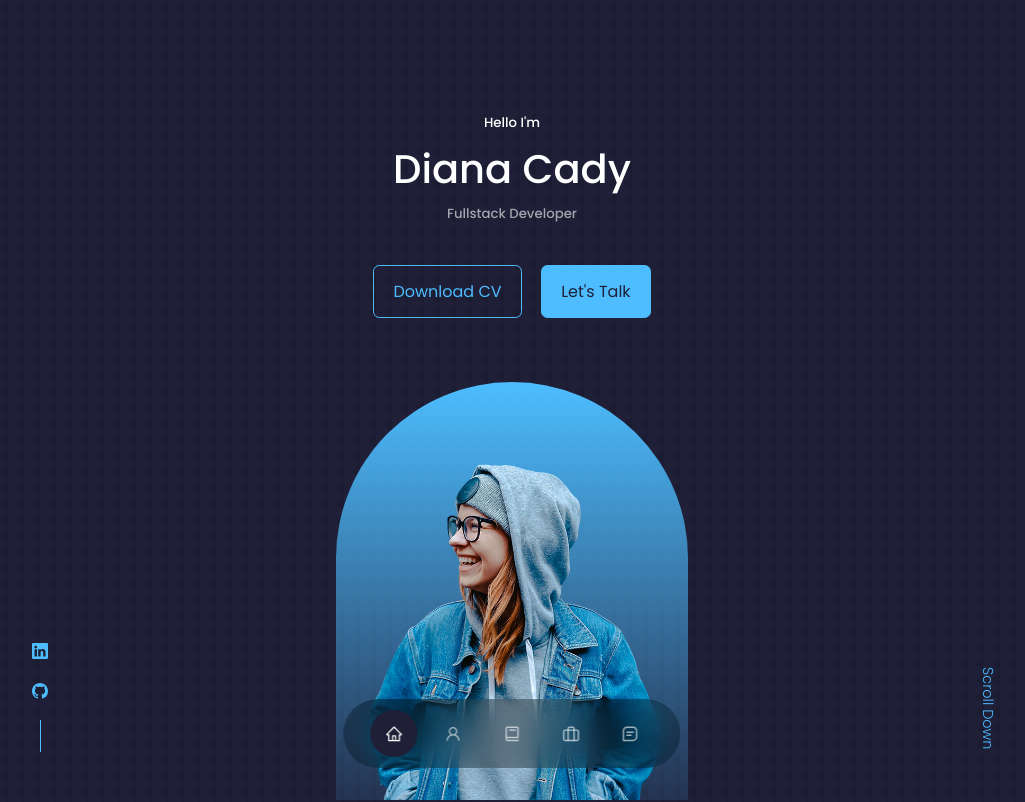
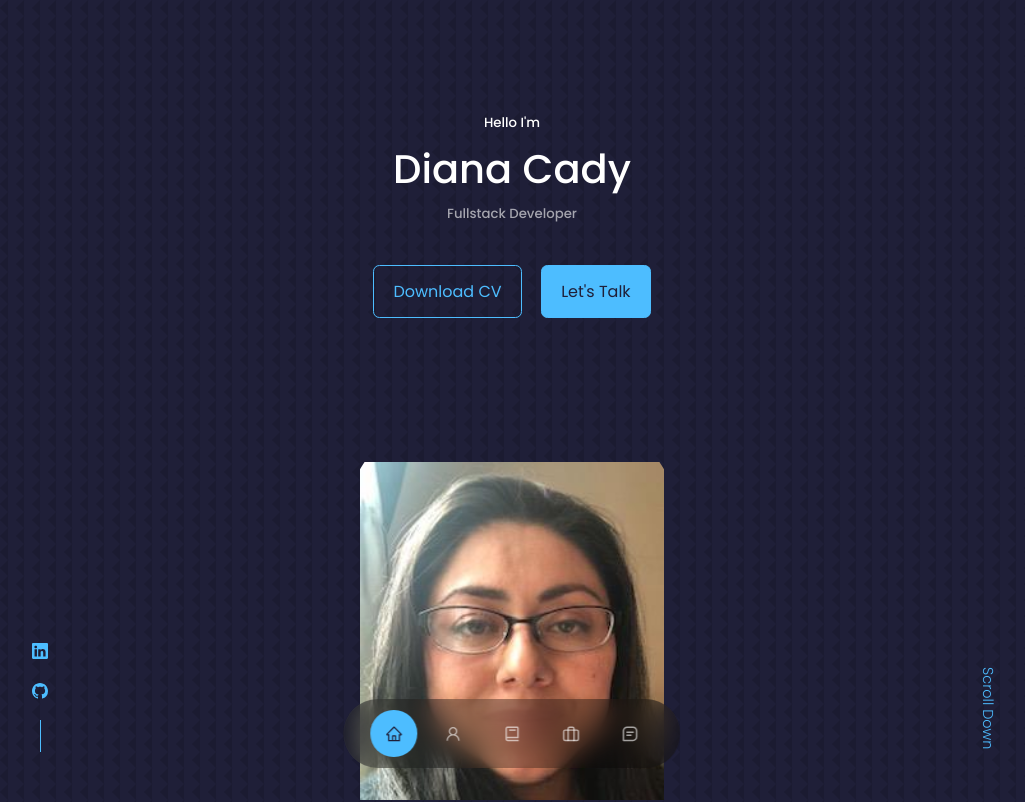
Before and after one commit to molano1979/react-portfolio-1, a React (Create React App) app: page / in a window 1280 px wide. Shown: the top 802 px of the page, without its empty margins (128-1153 px from the left). Built offline with nearby package versions, Linux system fonts and the light colour scheme.

Commit message:
fixed more css on buttons

```diff
--- a/src/components/header/header.css
+++ b/src/components/header/header.css
@@ -38,7 +38,7 @@ header {
 
 /* ========= ME ==============*/
 .me{
-    background: linear-gradient(var(--color-primary), transparent);
+    background: transparent;
     width: 22rem;
     height: 30rem;
     position: absolute;
--- a/src/components/nav/nav.css
+++ b/src/components/nav/nav.css
@@ -28,6 +28,6 @@ nav a:hover {
 }
 
 nav a.active {
-    background: var(--color-bg);
-    color: var(--color-white);
+    background: var(--color-primary);
+    color: var(--color-bg);
 }
```
Also changed, not shown: src/assets/me.png.
